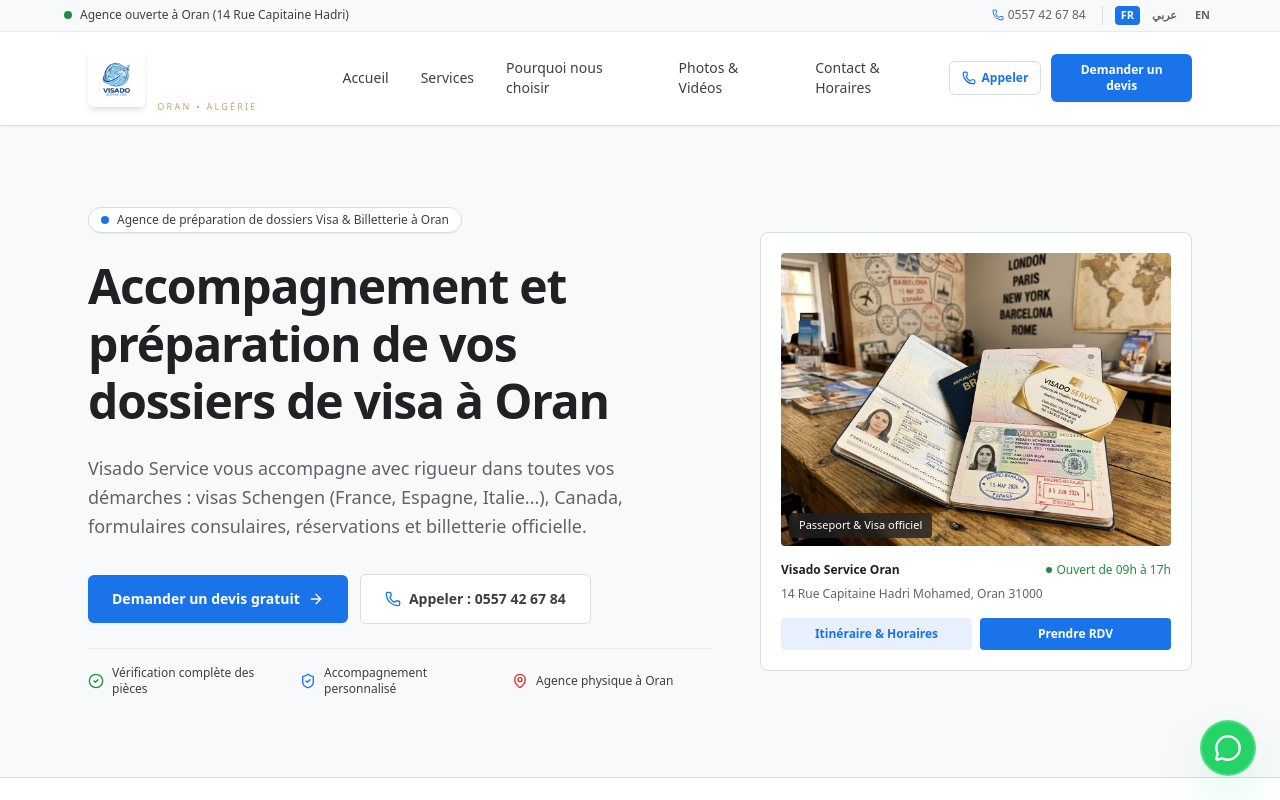
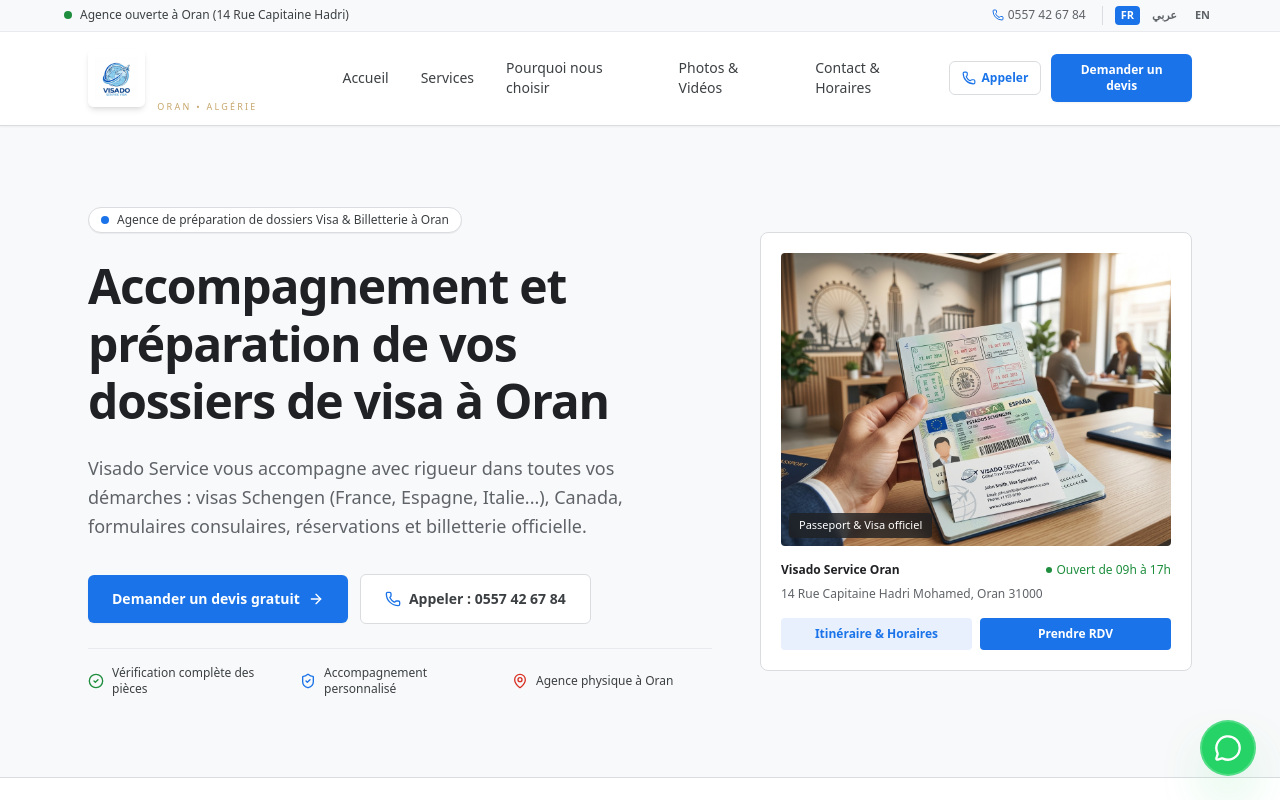
Before and after one commit to visadoservice-bot/Visadoservice.repository, a React (Vite) app: page / in a window 1280 px wide. Shown: the top 800 px of the page. Built offline with nearby package versions, Linux system fonts and the light colour scheme.

Commit message:
refactor: update assets and refine UI media display
- Update Schengen visa asset reference
- Add referrerPolicy to hero image
- Increase iframe zoom levels to hide UI elements
- Remove redundant gradient masks from video containers

```diff
--- a/src/components/AgencyMediaShowcase.tsx
+++ b/src/components/AgencyMediaShowcase.tsx
@@ -195,18 +195,14 @@
                     <div className="relative aspect-video bg-[#111] overflow-hidden">
                       {isPlaying ? (
                         <div className="relative w-full h-full overflow-hidden bg-black flex items-center justify-center">
-                          {/* Cropped YouTube iframe hiding 100% of YouTube top header (title/channel/avatar/settings) and bottom branding */}
+                          {/* High-zoom YouTube iframe to cleanly fill container without any YouTube UI elements */}
                           <iframe
                             src={`https://www.youtube-nocookie.com/embed/${vid.youtubeId}?autoplay=1&controls=0&modestbranding=1&rel=0&iv_load_policy=3&showinfo=0&disablekb=1&loop=1&playlist=${vid.youtubeId}`}
                             title={vid.title}
-                            className="absolute top-1/2 left-1/2 -translate-x-1/2 -translate-y-1/2 w-[160%] h-[185%] max-w-none border-0 select-none pointer-events-auto"
+                            className="absolute top-1/2 left-1/2 -translate-x-1/2 -translate-y-1/2 w-[220%] h-[250%] max-w-none border-0 select-none pointer-events-auto"
                             allow="accelerometer; autoplay; clipboard-write; encrypted-media; gyroscope; picture-in-picture"
                             allowFullScreen
                           />
-
-                          {/* Protective top and bottom mask bars */}
-                          <div className="absolute top-0 left-0 right-0 h-10 bg-gradient-to-b from-black via-black/90 to-transparent pointer-events-none z-10" />
-                          <div className="absolute bottom-0 left-0 right-0 h-10 bg-gradient-to-t from-black via-black/90 to-transparent pointer-events-none z-10" />
 
                           {/* Clean minimal overlay badges */}
                           <button
--- a/src/components/Hero.tsx
+++ b/src/components/Hero.tsx
@@ -2,6 +2,7 @@
 import { ArrowRight, Phone, CheckCircle2, ShieldCheck, MapPin } from 'lucide-react';
 import { siteConfig } from '../data/config';
 import { translations } from '../data/translations';
+import { imagery } from '../data/imagery';
 import { Language } from '../types';
 
 interface HeroProps {
@@ -91,9 +92,10 @@
             <div className="google-card p-4 sm:p-5 bg-white">
               <div className="relative rounded overflow-hidden aspect-[4/3] bg-[#F1F3F4] mb-4">
                 <img
-                  src="/images/visado_schengen_visa_passport_1789153466844.jpg"
+                  src={imagery.realAgency.schengenVisaPassport}
                   alt="Dossier et visa traité par Visado Service"
                   className="w-full h-full object-cover"
+                  referrerPolicy="no-referrer"
                 />
                 <div className="absolute bottom-2 left-2 bg-[#202124]/80 text-white text-[11px] font-medium px-2.5 py-1 rounded backdrop-blur-xs">
                   {currentLang === 'ar' ? 'تأشيرات وملفات حقيقية' : 'Passeport & Visa officiel'}
--- a/src/components/WhyUs.tsx
+++ b/src/components/WhyUs.tsx
@@ -147,14 +147,10 @@
                     <iframe
                       src="https://www.youtube-nocookie.com/embed/30VIItLvrUI?autoplay=1&controls=0&modestbranding=1&rel=0&iv_load_policy=3&showinfo=0&disablekb=1&loop=1&playlist=30VIItLvrUI"
                       title="Visado Service Oran Locaux"
-                      className="absolute top-1/2 left-1/2 -translate-x-1/2 -translate-y-1/2 w-[160%] h-[185%] max-w-none border-0 select-none pointer-events-auto"
+                      className="absolute top-1/2 left-1/2 -translate-x-1/2 -translate-y-1/2 w-[220%] h-[250%] max-w-none border-0 select-none pointer-events-auto"
                       allow="accelerometer; autoplay; clipboard-write; encrypted-media; gyroscope; picture-in-picture"
                       allowFullScreen
                     />
-
-                    {/* Protective top and bottom mask bars */}
-                    <div className="absolute top-0 left-0 right-0 h-10 bg-gradient-to-b from-black via-black/90 to-transparent pointer-events-none z-10" />
-                    <div className="absolute bottom-0 left-0 right-0 h-10 bg-gradient-to-t from-black via-black/90 to-transparent pointer-events-none z-10" />
 
                     <button
                       onClick={() => setIsPlayingTour(false)}
--- a/src/data/imagery.ts
+++ b/src/data/imagery.ts
@@ -2,7 +2,7 @@
   // Real Agency Assets & Photography from Visado Service
   realAgency: {
     logo: "/logo.png",
-    schengenVisaPassport: "/images/visado_schengen_visa_passport_1789153466844.jpg",
+    schengenVisaPassport: "/images/visado_passport_schengen_card_1789171561863.jpg",
     appointmentFiles: "/images/visado_appointment_files_1789153496388.jpg",
     agencyInterior: "https://img.youtube.com/vi/30VIItLvrUI/hqdefault.jpg",
     storefrontOran: "/images/visado_storefront_oran_1789153512649.jpg",
@@ -44,19 +44,19 @@
   },
   intro: {
     texture: "https://images.unsplash.com/photo-1506012787146-f92b2d7d6d96?auto=format&fit=crop&w=1800&q=80", // Airplane window soft dawn
-    traveler: "/images/visado_schengen_visa_passport_1789153466844.jpg" // Real approved Spain Schengen visa on passport
+    traveler: "/images/visado_passport_schengen_card_1789171561863.jpg" // Real approved Spain Schengen visa on passport
   },
   services: {
     schengen: "/images/visado_appointment_files_1789153496388.jpg", // Real appointment files & European/Algerian flags
     canada: "https://images.unsplash.com/photo-1503614472-8c93d56e92ce?auto=format&fit=crop&w=1600&q=80", // Canadian turquoise lake and mountain peaks
-    dossier: "/images/visado_schengen_visa_passport_1789153466844.jpg", // Real Spain Schengen visa issued on passport with Visado card
+    dossier: "/images/visado_passport_schengen_card_1789171561863.jpg", // Real Spain Schengen visa issued on passport with Visado card
     conseil: "https://img.youtube.com/vi/30VIItLvrUI/hqdefault.jpg", // Real Visado Service consulting desk in Oran from YouTube
     billetterie: "/images/visado_billetterie_officielle.jpg" // Real Billetterie Internationale Air Algérie & Air France poster
   },
   europe: {
     france: "https://images.unsplash.com/photo-1502602898657-3e91760cbb34?auto=format&fit=crop&w=1200&q=80", // Paris
     italy: "https://images.unsplash.com/photo-1552832230-c0197dd311b5?auto=format&fit=crop&w=1200&q=80", // Rome Colosseum warm light
-    spain: "/images/visado_schengen_visa_passport_1789153466844.jpg", // Real approved Spain Schengen visa on passport
+    spain: "/images/visado_passport_schengen_card_1789171561863.jpg", // Real approved Spain Schengen visa on passport
     germany: "https://images.unsplash.com/photo-1560969184-10fe8719e047?auto=format&fit=crop&w=1200&q=80", // Berlin
     belgium: "https://images.unsplash.com/photo-1513581166391-887a96ddeafd?auto=format&fit=crop&w=1200&q=80", // Brussels
     malta: "https://images.unsplash.com/photo-1514890547357-a9ee288728e0?auto=format&fit=crop&w=1200&q=80" // Malta Valletta
```
Also changed, not shown: public/images/visado_passport_schengen_card_1789171561863.jpg (added), src/assets/images/visado_passport_schengen_card_1789171561863.jpg (added).
